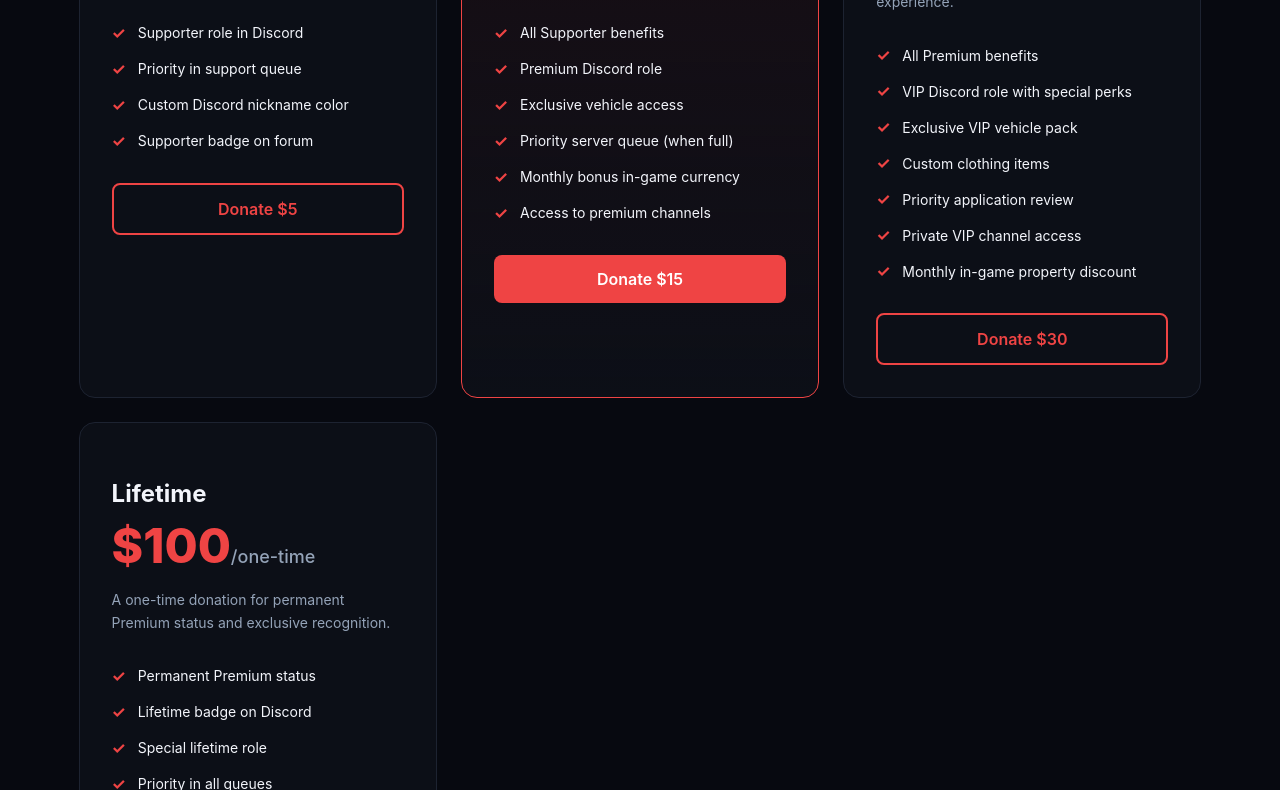
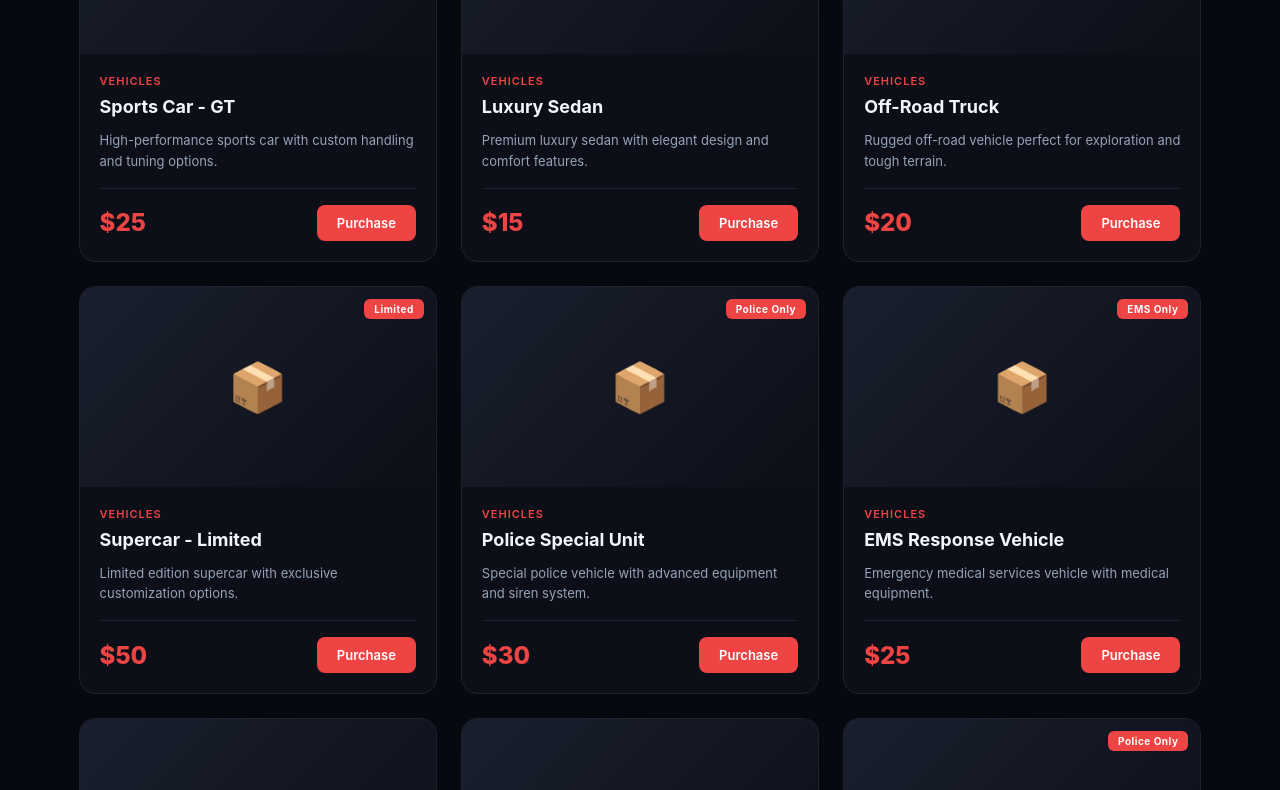
Before and after one commit to Moon-Light-RP/Moon-Light, a website: page store.html in a window 1280 px wide. Shown: the part 486-1276 px from the top of the page. Drawn offline with Linux system fonts and the light colour scheme.

Commit message:
Add files via upload

```diff
--- a/store.html
+++ b/store.html
@@ -8,7 +8,7 @@
 <link rel="stylesheet" href="assets/responsive.css">
 <style>
 .staff-panel-container {
-    max-width: 1200px;
+    max-width: 1400px;
     margin: 0 auto;
     padding: 20px;
 }
@@ -33,36 +33,75 @@
     margin-top: 8px;
 }
 
-.store-grid {
-    display: grid;
-    grid-template-columns: repeat(auto-fit, minmax(300px, 1fr));
-    gap: 24px;
-    margin-top: 24px;
+.category-tabs {
+    display: flex;
+    gap: 12px;
+    margin-bottom: 32px;
+    flex-wrap: wrap;
 }
 
-.store-card {
+.category-tab {
+    padding: 12px 24px;
+    background: #0c0f17;
+    border: 1px solid #1d2331;
+    border-radius: 8px;
+    color: #94a3b8;
+    font-size: 14px;
+    font-weight: 600;
+    cursor: pointer;
+    transition: all 0.2s ease;
+}
+
+.category-tab:hover {
+    border-color: #dc2626;
+    color: #f3f5fb;
+}
+
+.category-tab.active {
+    background: #ef4444;
+    border-color: #ef4444;
+    color: white;
+}
+
+.products-grid {
+    display: grid;
+    grid-template-columns: repeat(auto-fill, minmax(320px, 1fr));
+    gap: 24px;
+}
+
+.product-card {
     background: #0c0f17;
     border: 1px solid #1d2331;
     border-radius: 16px;
-    padding: 32px;
+    overflow: hidden;
     transition: all 0.3s ease;
-    position: relative;
-    overflow: hidden;
 }
 
-.store-card:hover {
+.product-card:hover {
     border-color: #dc2626;
     transform: translateY(-4px);
     box-shadow: 0 12px 40px rgba(220, 38, 38, 0.15);
 }
 
-.store-card.featured {
-    border-color: #ef4444;
-    background: linear-gradient(180deg, rgba(239, 68, 68, 0.08) 0%, #0c0f17 100%);
+.product-image {
+    width: 100%;
+    height: 200px;
+    background: linear-gradient(135deg, #1a1f2e 0%, #0c0f17 100%);
+    display: flex;
+    align-items: center;
+    justify-content: center;
+    color: #64748b;
+    font-size: 48px;
+    position: relative;
 }
 
-.store-card.featured::before {
-    content: 'MOST POPULAR';
+.product-image img {
+    width: 100%;
+    height: 100%;
+    object-fit: cover;
+}
+
+.product-badge {
     position: absolute;
     top: 12px;
     right: 12px;
@@ -70,92 +109,79 @@
     color: white;
     font-size: 10px;
     font-weight: 700;
-    padding: 4px 12px;
-    border-radius: 20px;
+    padding: 4px 10px;
+    border-radius: 6px;
     letter-spacing: 0.5px;
 }
 
-.tier-name {
-    font-size: 24px;
-    font-weight: 700;
-    color: #f3f5fb;
+.product-info {
+    padding: 20px;
+}
+
+.product-category {
+    color: #ef4444;
+    font-size: 11px;
+    font-weight: 600;
+    text-transform: uppercase;
+    letter-spacing: 1px;
     margin-bottom: 8px;
 }
 
-.tier-price {
-    font-size: 48px;
+.product-name {
+    font-size: 18px;
+    font-weight: 700;
+    color: #f3f5fb;
+    margin: 0 0 8px 0;
+}
+
+.product-description {
+    color: #94a3b8;
+    font-size: 13px;
+    line-height: 1.6;
+    margin-bottom: 16px;
+    min-height: 40px;
+}
+
+.product-footer {
+    display: flex;
+    justify-content: space-between;
+    align-items: center;
+    padding-top: 16px;
+    border-top: 1px solid #1d2331;
+}
+
+.product-price {
+    font-size: 24px;
     font-weight: 800;
     color: #ef4444;
-    margin-bottom: 4px;
 }
 
-.tier-price span {
-    font-size: 18px;
-    font-weight: 500;
-    color: #94a3b8;
-}
-
-.tier-description {
-    color: #94a3b8;
-    font-size: 14px;
-    margin-bottom: 24px;
-    line-height: 1.6;
-}
-
-.benefits-list {
-    list-style: none;
-    padding: 0;
-    margin: 0 0 24px 0;
-}
-
-.benefits-list li {
-    color: #f3f5fb;
-    font-size: 14px;
-    padding: 8px 0;
-    display: flex;
-    align-items: center;
-    gap: 12px;
-}
-
-.benefits-list li::before {
-    content: '✓';
-    color: #ef4444;
-    font-weight: 700;
-    font-size: 16px;
-}
-
-.donate-btn {
-    width: 100%;
-    padding: 14px 24px;
+.product-purchase-btn {
+    padding: 10px 20px;
     background: #ef4444;
     color: white;
     border: none;
     border-radius: 8px;
-    font-size: 16px;
+    font-size: 13px;
     font-weight: 600;
     cursor: pointer;
     transition: all 0.2s ease;
     text-decoration: none;
     display: inline-block;
-    text-align: center;
 }
 
-.donate-btn:hover {
+.product-purchase-btn:hover {
     background: #dc2626;
     transform: translateY(-2px);
 }
 
-.donate-btn.secondary {
-    background: transparent;
-    border: 2px solid #ef4444;
-    color: #ef4444;
+.no-products {
+    text-align: center;
+    padding: 60px 20px;
+    color: #94a3b8;
 }
 
-.donate-btn.secondary:hover {
-    background: rgba(239, 68, 68, 0.1);
-}
-
-.disclaimer {
+.purchase-info {
     background: rgba(239, 68, 68, 0.08);
     border: 1px solid rgba(239, 68, 68, 0.2);
     border-radius: 12px;
@@ -166,8 +192,23 @@
     line-height: 1.6;
 }
 
-.disclaimer strong {
+.purchase-info strong {
     color: #ef4444;
+}
+
+@media (max-width: 768px) {
+    .products-grid {
+        grid-template-columns: 1fr;
+    }
+
+    .category-tabs {
+        gap: 8px;
+    }
+
+    .category-tab {
+        padding: 10px 16px;
+        font-size: 12px;
+    }
 }
 </style>
 </head>
@@ -188,78 +229,206 @@
 <div class="staff-panel-container">
     <div class="staff-panel-header">
         <div>
-            <h1 class="staff-panel-title">Support MOON LIGHT</h1>
-            <p class="staff-panel-subtitle">Your donations help keep our server running and improve the community experience for everyone.</p>
+            <h1 class="staff-panel-title">Server Store</h1>
+            <p class="staff-panel-subtitle">Purchase vehicles, clothing, character models, and businesses for your character.</p>
         </div>
     </div>
 
-    <div class="store-grid">
-        <div class="store-card">
-            <h3 class="tier-name">Supporter</h3>
-            <div class="tier-price">$5<span>/month</span></div>
-            <p class="tier-description">Perfect for players who want to show their support and get a few small perks.</p>
-            <ul class="benefits-list">
-                <li>Supporter role in Discord</li>
-                <li>Priority in support queue</li>
-                <li>Custom Discord nickname color</li>
-                <li>Supporter badge on forum</li>
-            </ul>
-            <a href="#" class="donate-btn secondary">Donate $5</a>
-        </div>
-
-        <div class="store-card featured">
-            <h3 class="tier-name">Premium</h3>
-            <div class="tier-price">$15<span>/month</span></div>
-            <p class="tier-description">Our most popular tier for dedicated players who want more from their experience.</p>
-            <ul class="benefits-list">
-                <li>All Supporter benefits</li>
-                <li>Premium Discord role</li>
-                <li>Exclusive vehicle access</li>
-                <li>Priority server queue (when full)</li>
-                <li>Monthly bonus in-game currency</li>
-                <li>Access to premium channels</li>
-            </ul>
-            <a href="#" class="donate-btn">Donate $15</a>
-        </div>
-
-        <div class="store-card">
-            <h3 class="tier-name">VIP</h3>
-            <div class="tier-price">$30<span>/month</span></div>
-            <p class="tier-description">For our most dedicated community members who want the ultimate experience.</p>
-            <ul class="benefits-list">
-                <li>All Premium benefits</li>
-                <li>VIP Discord role with special perks</li>
-                <li>Exclusive VIP vehicle pack</li>
-                <li>Custom clothing items</li>
-                <li>Priority application review</li>
-                <li>Private VIP channel access</li>
-                <li>Monthly in-game property discount</li>
-            </ul>
-            <a href="#" class="donate-btn secondary">Donate $30</a>
-        </div>
-
-        <div class="store-card">
-            <h3 class="tier-name">Lifetime</h3>
-            <div class="tier-price">$100<span>/one-time</span></div>
-            <p class="tier-description">A one-time donation for permanent Premium status and exclusive recognition.</p>
-            <ul class="benefits-list">
-                <li>Permanent Premium status</li>
-                <li>Lifetime badge on Discord</li>
-                <li>Special lifetime role</li>
-                <li>Priority in all queues</li>
-                <li>Exclusive lifetime-only events</li>
-                <li>Name on our supporters page</li>
-            </ul>
-            <a href="#" class="donate-btn secondary">Donate $100</a>
-        </div>
+    <div class="category-tabs">
+        <button class="category-tab active" data-category="all">All Items</button>
+        <button class="category-tab" data-category="vehicles">Vehicles</button>
+        <button class="category-tab" data-category="clothing">Clothing</button>
+        <button class="category-tab" data-category="peds">Character Models</button>
+        <button class="category-tab" data-category="businesses">Businesses</button>
     </div>
 
-    <div class="disclaimer">
-        <strong>Important:</strong> Donations are voluntary and help support server costs. All donation tiers are subject to our Terms of Service and may be revoked for rule violations. Donations do not grant immunity from server rules. For questions about donations, please contact staff in Discord.
+    <div class="products-grid" id="productsGrid">
+        <!-- Products will be loaded here -->
+    </div>
+
+    <div class="purchase-info">
+        <strong>How to Purchase:</strong> Click the "Purchase" button on any item to contact staff via Discord. All purchases are processed manually to ensure proper delivery to your character. Please have your character name ready when contacting staff.
     </div>
 </div>
 </main>
 
 <footer class="ml-footer">© 2026 MOON LIGHT RolePlay. All rights reserved.</footer>
+
+<script>
+const products = [
+    {
+        id: 1,
+        name: "Sports Car - GT",
+        category: "vehicles",
+        price: 25,
+        description: "High-performance sports car with custom handling and tuning options.",
+        badge: "Popular"
+    },
+    {
+        id: 2,
+        name: "Luxury Sedan",
+        category: "vehicles",
+        price: 15,
+        description: "Premium luxury sedan with elegant design and comfort features."
+    },
+    {
+        id: 3,
+        name: "Off-Road Truck",
+        category: "vehicles",
+        price: 20,
+        description: "Rugged off-road vehicle perfect for exploration and tough terrain."
+    },
+    {
+        id: 4,
+        name: "Supercar - Limited",
+        category: "vehicles",
+        price: 50,
+        description: "Limited edition supercar with exclusive customization options.",
+        badge: "Limited"
+    },
+    {
+        id: 5,
+        name: "Police Special Unit",
+        category: "vehicles",
+        price: 30,
+        description: "Special police vehicle with advanced equipment and siren system.",
+        badge: "Police Only"
+    },
+    {
+        id: 6,
+        name: "EMS Response Vehicle",
+        category: "vehicles",
+        price: 25,
+        description: "Emergency medical services vehicle with medical equipment.",
+        badge: "EMS Only"
+    },
+    {
+        id: 7,
+        name: "Business Suit",
+        category: "clothing",
+        price: 10,
+        description: "Professional business suit with multiple color variations."
+    },
+    {
+        id: 8,
+        name: "Casual Outfit Pack",
+        category: "clothing",
+        price: 15,
+        description: "Collection of casual clothing items for everyday wear."
+    },
+    {
+        id: 9,
+        name: "Tactical Gear",
+        category: "clothing",
+        price: 20,
+        description: "Military-style tactical clothing with armor and equipment slots.",
+        badge: "Police Only"
+    },
+    {
+        id: 10,
+        name: "Medical Uniform",
+        category: "clothing",
+        price: 10,
+        description: "Professional EMS uniform with medical insignia.",
+        badge: "EMS Only"
+    },
+    {
+        id: 11,
+        name: "Custom Character Model",
+        category: "peds",
+        price: 35,
+        description: "Unique character model with custom animations and features.",
+        badge: "Premium"
+    },
+    {
+        id: 12,
+        name: "Celebrity Lookalike",
+        category: "peds",
+        price: 25,
+        description: "Character model based on popular celebrity appearance."
+    },
+    {
+        id: 13,
+        name: "Restaurant Business",
+        category: "businesses",
+        price: 100,
+        description: "Own and operate a restaurant with full kitchen and dining area.",
+        badge: "Premium"
+    },
+    {
+        id: 14,
+        name: "Mechanic Shop",
+        category: "businesses",
+        price: 80,
+        description: "Full-service mechanic shop with vehicle repair and customization.",
+        badge: "Popular"
+    },
+    {
+        id: 15,
+        name: "Nightclub",
+        category: "businesses",
+        price: 150,
+        description: "Premium nightclub venue with bar, dance floor, and VIP areas.",
+        badge: "Limited"
+    },
+    {
+        id: 16,
+        name: "Car Dealership",
+        category: "businesses",
+        price: 120,
+        description: "Vehicle dealership with showroom and service center."
+    }
+];
+
+let currentCategory = 'all';
+
+function renderProducts(category) {
+    const grid = document.getElementById('productsGrid');
+    const filteredProducts = category === 'all'
+        ? products
+        : products.filter(p => p.category === category);
+
+    if (filteredProducts.length === 0) {
+        grid.innerHTML = '<div class="no-products">No products available in this category.</div>';
+        return;
+    }
+
+    grid.innerHTML = filteredProducts.map(product => `
+        <div class="product-card">
+            <div class="product-image">
+                ${product.badge ? `<span class="product-badge">${product.badge}</span>` : ''}
+                <span>📦</span>
+            </div>
+            <div class="product-info">
+                <div class="product-category">${product.category}</div>
+                <h3 class="product-name">${product.name}</h3>
+                <p class="product-description">${product.description}</p>
+                <div class="product-footer">
+                    <div class="product-price">$${product.price}</div>
+                    <a href="https://discord.gg/E4TyrppE6q" target="_blank" class="product-purchase-btn">Purchase</a>
+                </div>
+            </div>
+        </div>
+    `).join('');
+}
+
+function setupCategoryTabs() {
+    const tabs = document.querySelectorAll('.category-tab');
+    tabs.forEach(tab => {
+        tab.addEventListener('click', () => {
+            tabs.forEach(t => t.classList.remove('active'));
+            tab.classList.add('active');
+            currentCategory = tab.dataset.category;
+            renderProducts(currentCategory);
+        });
+    });
+}
+
+// Initialize
+document.addEventListener('DOMContentLoaded', () => {
+    renderProducts('all');
+    setupCategoryTabs();
+});
+</script>
 </body>
 </html>
```
